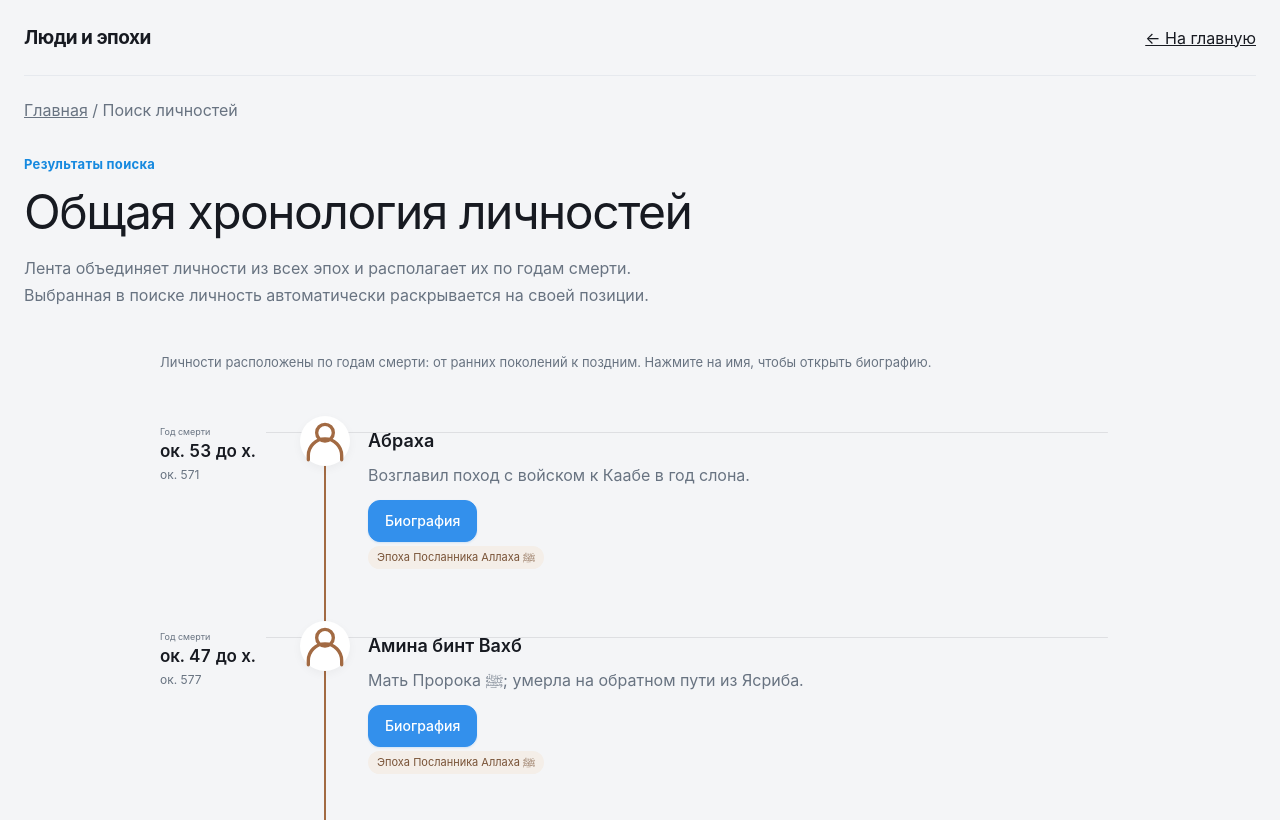
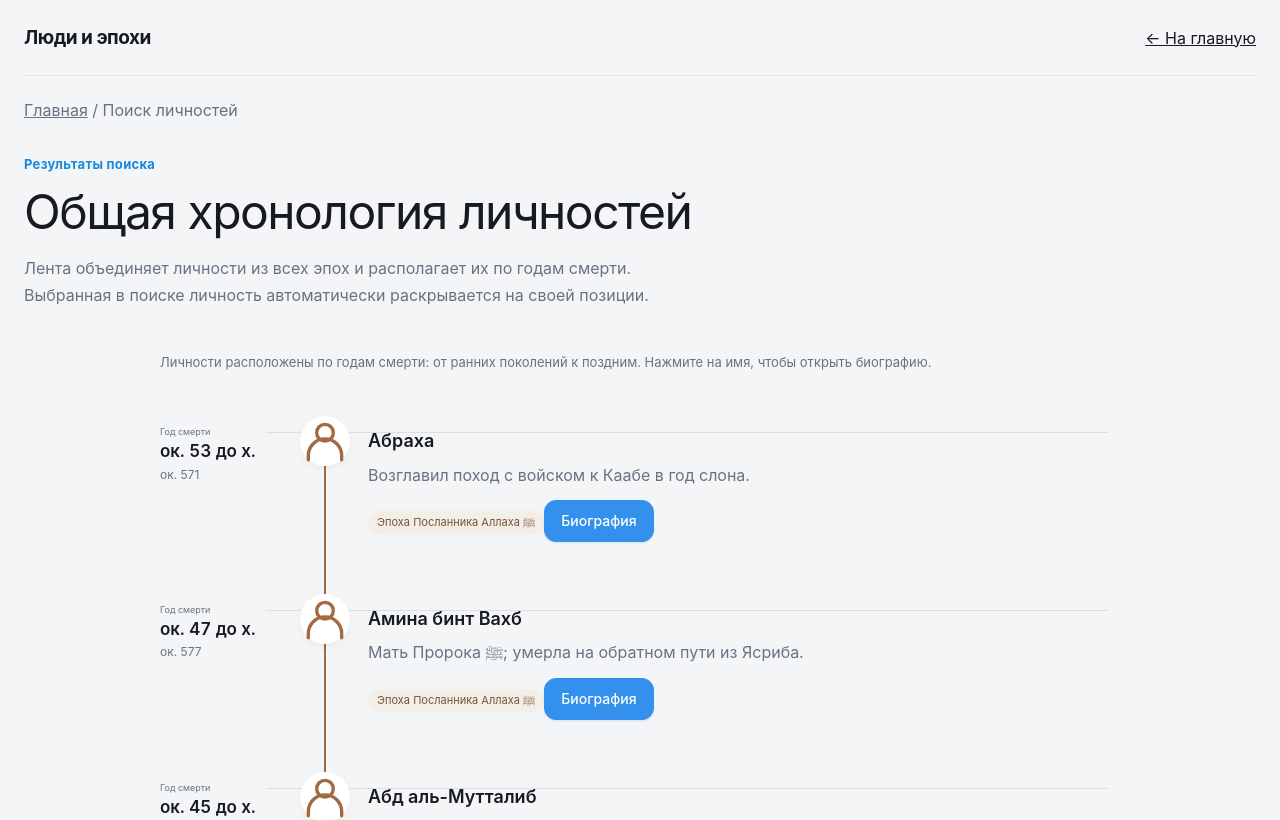
Before and after one commit to Nuruddin999/tarih, a Next.js app: page /search in a window 1280 px wide. Shown: the top 820 px of the page. Built offline with nearby package versions, Linux system fonts and the light colour scheme.

Commit message:
Use new biography modal in search timeline

```diff
--- a/src/components/chronology/AllPeopleTimeline.tsx
+++ b/src/components/chronology/AllPeopleTimeline.tsx
@@ -62,8 +62,8 @@ export function AllPeopleTimeline({ focusPersonId }: { focusPersonId?: string })
               description={placement?.entry.description}
               featured={placement?.entry.featured}
               previewDescription={shortDescription}
+              periodTitle={placement?.periodTitle ?? "Эпоха не указана"}
             />
-            <span className="global-people-timeline__era">{placement?.periodTitle ?? "Эпоха не указана"}</span>
           </div>
         </li>;
       })}
```
